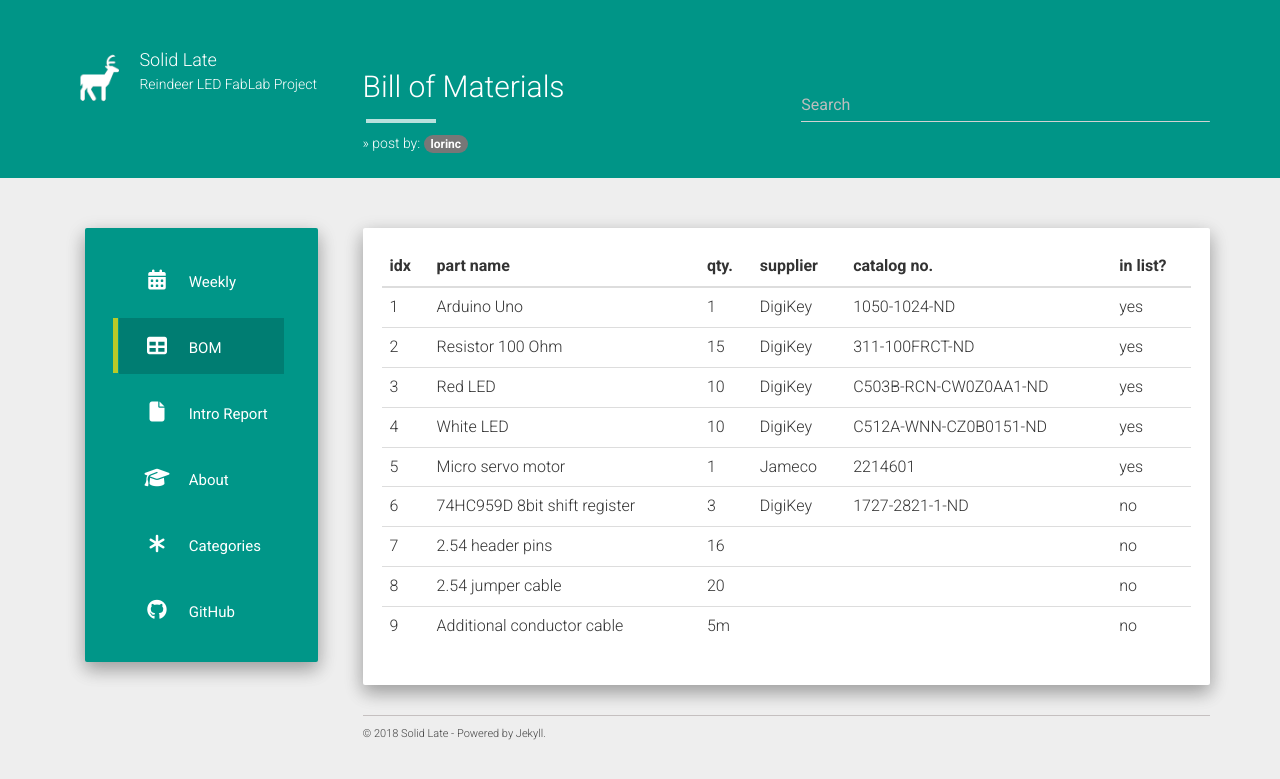
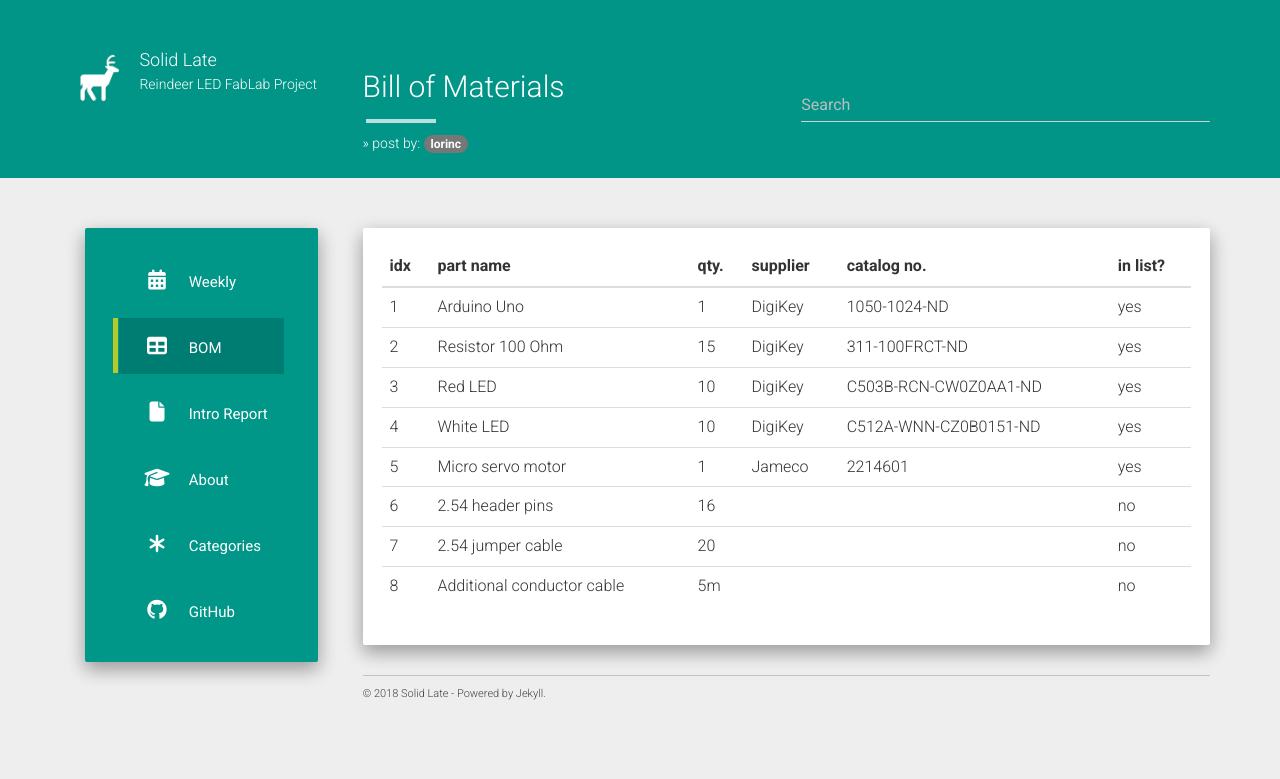
Before and after one commit to solid-late/solid-late.github.io, a Jekyll site: the page built from bom.md, in a window 1280 px wide. Shown: the top 779 px of the page. Built offline with Jekyll 4.4.1, drawn with Linux system fonts in a browser that asks for light colours; nearby versions of some CDN libraries.

Commit message:
Update bom.md
removed shift register from BOM

```diff
--- a/bom.md
+++ b/bom.md
@@ -13,7 +13,6 @@
 | 3   | Red LED                      | 10   | DigiKey  | C503B-RCN-CW0Z0AA1-ND | yes      |
 | 4   | White LED                    | 10   | DigiKey  | C512A-WNN-CZ0B0151-ND | yes      |
 | 5   | Micro servo motor            | 1    | Jameco   | 2214601               | yes      |
-| 6   | 74HC959D 8bit shift register | 3    | DigiKey  | 1727-2821-1-ND        | no       |
-| 7   | 2.54 header pins             | 16   |          |                       | no       |
-| 8   | 2.54 jumper cable            | 20   |          |                       | no       |
-| 9   | Additional conductor cable   | 5m   |          |                       | no       |
+| 6   | 2.54 header pins             | 16   |          |                       | no       |
+| 7   | 2.54 jumper cable            | 20   |          |                       | no       |
+| 8   | Additional conductor cable   | 5m   |          |                       | no       |
```
